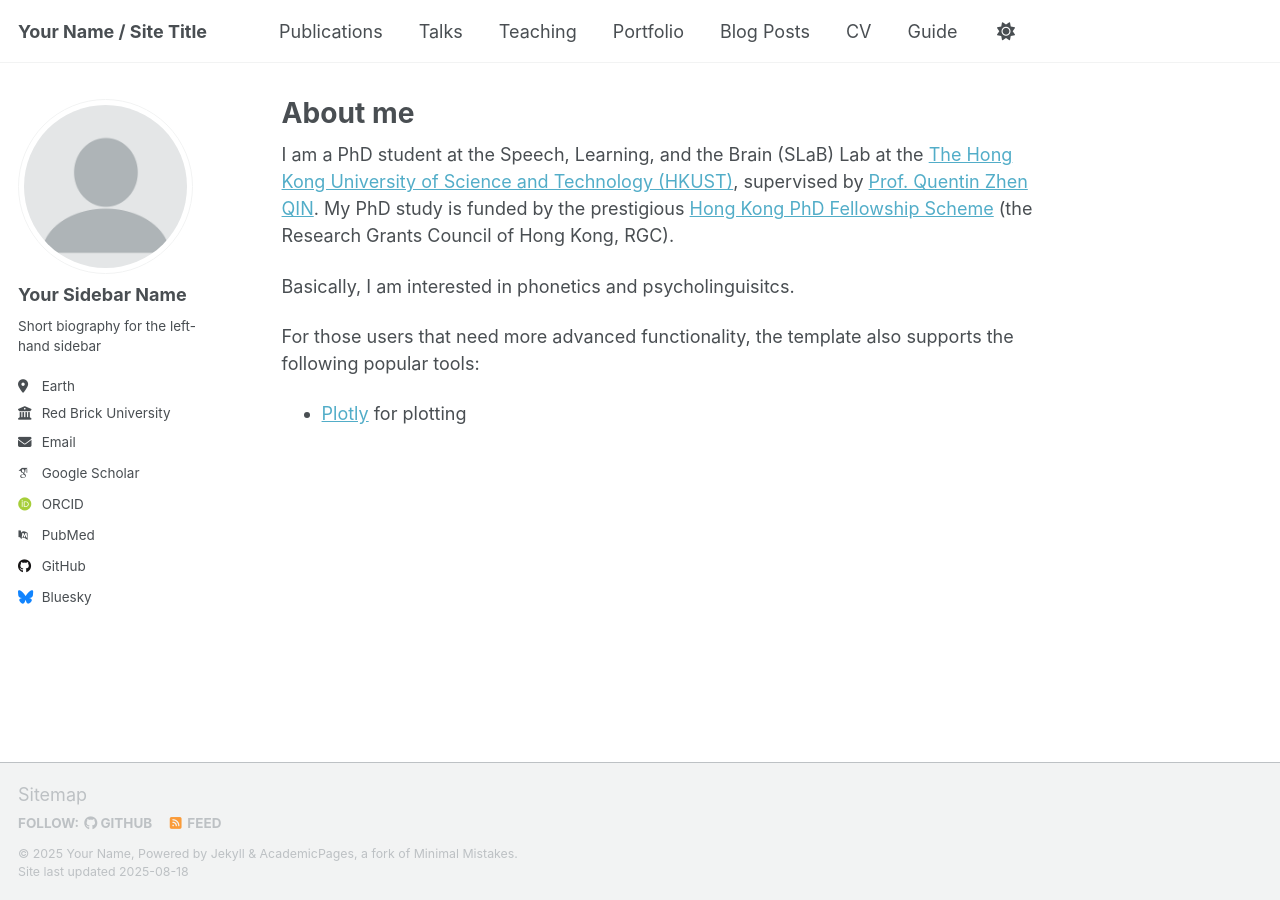
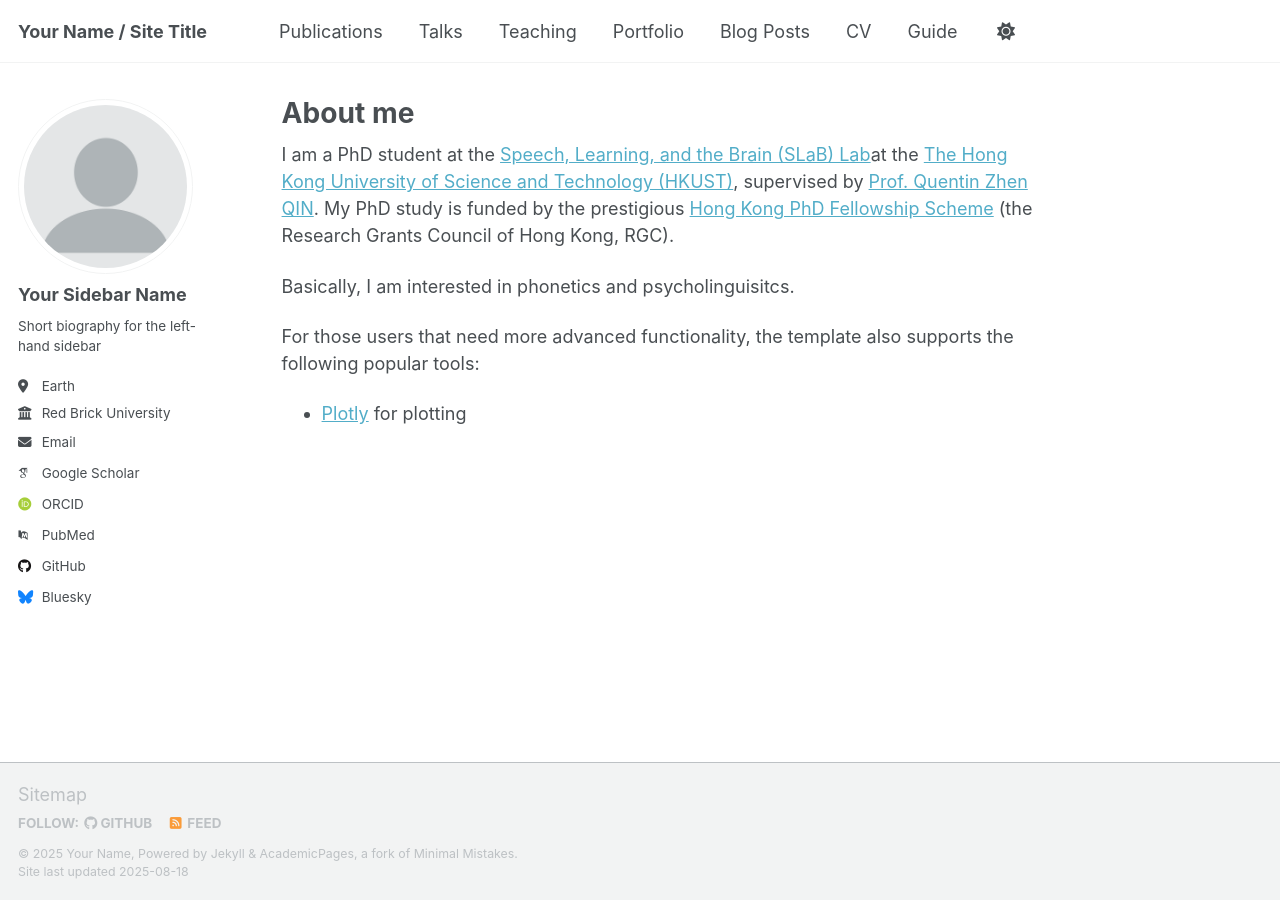
Before and after one commit to kliubc2025/kliubc.github.io, a Jekyll site: the page built from _pages/about.md, in a window 1280 px wide. Built offline with Jekyll 4.4.1, drawn with Linux system fonts in a browser that asks for light colours; some web fonts are replaced; a script that is not in the unit is left out; part of the change alters nothing that is shown.

```diff
--- a/_pages/about.md
+++ b/_pages/about.md
@@ -8,7 +8,7 @@ redirect_from:
 ---
 
 
-I am a PhD student at the Speech, Learning, and the Brain (SLaB) Lab at the [The Hong Kong University of Science and Technology (HKUST)](https://hkust.edu.hk/), supervised by [Prof. Quentin Zhen QIN](https://huma.hkust.edu.hk/people/quentin-z-qin). My PhD study is funded by the prestigious [Hong Kong PhD Fellowship Scheme](https://cerg1.ugc.edu.hk/hkpfs/index.html) (the Research Grants Council of Hong Kong, RGC).
+I am a PhD student at the [Speech, Learning, and the Brain (SLaB) Lab](https://slab-lab.github.io)at the [The Hong Kong University of Science and Technology (HKUST)](https://hkust.edu.hk/), supervised by [Prof. Quentin Zhen QIN](https://huma.hkust.edu.hk/people/quentin-z-qin). My PhD study is funded by the prestigious [Hong Kong PhD Fellowship Scheme](https://cerg1.ugc.edu.hk/hkpfs/index.html) (the Research Grants Council of Hong Kong, RGC).
 
 Basically, I am interested in phonetics and psycholinguisitcs.
 
```
